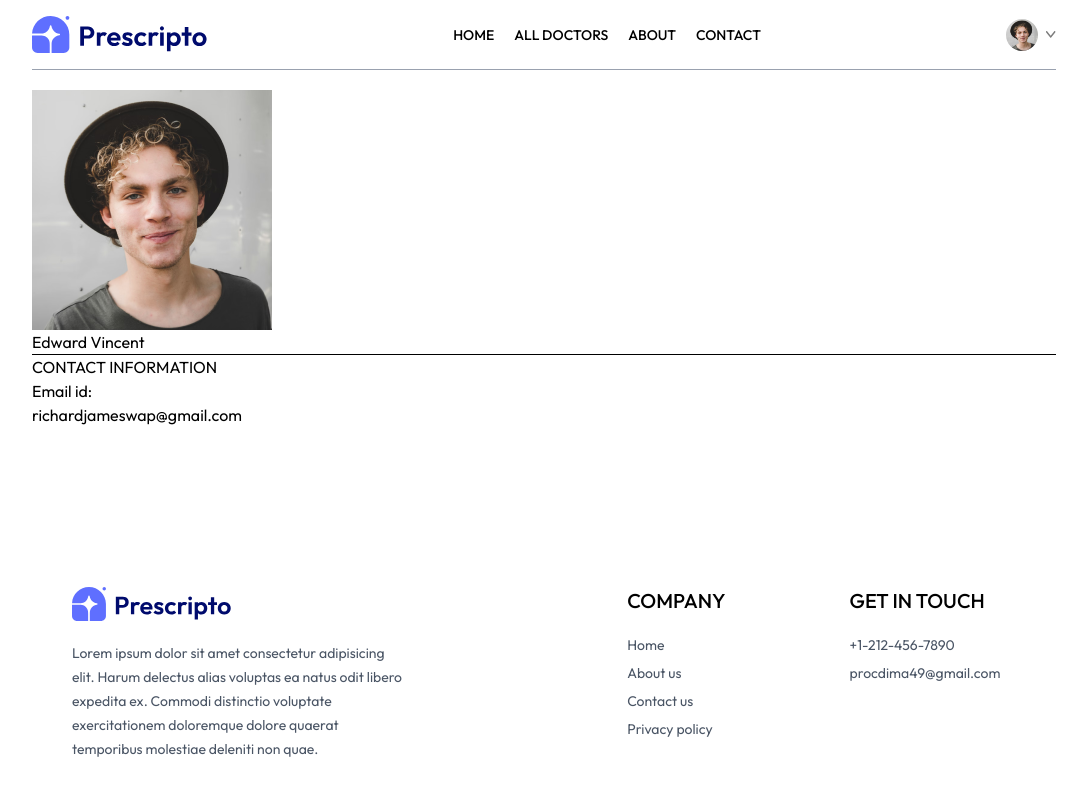
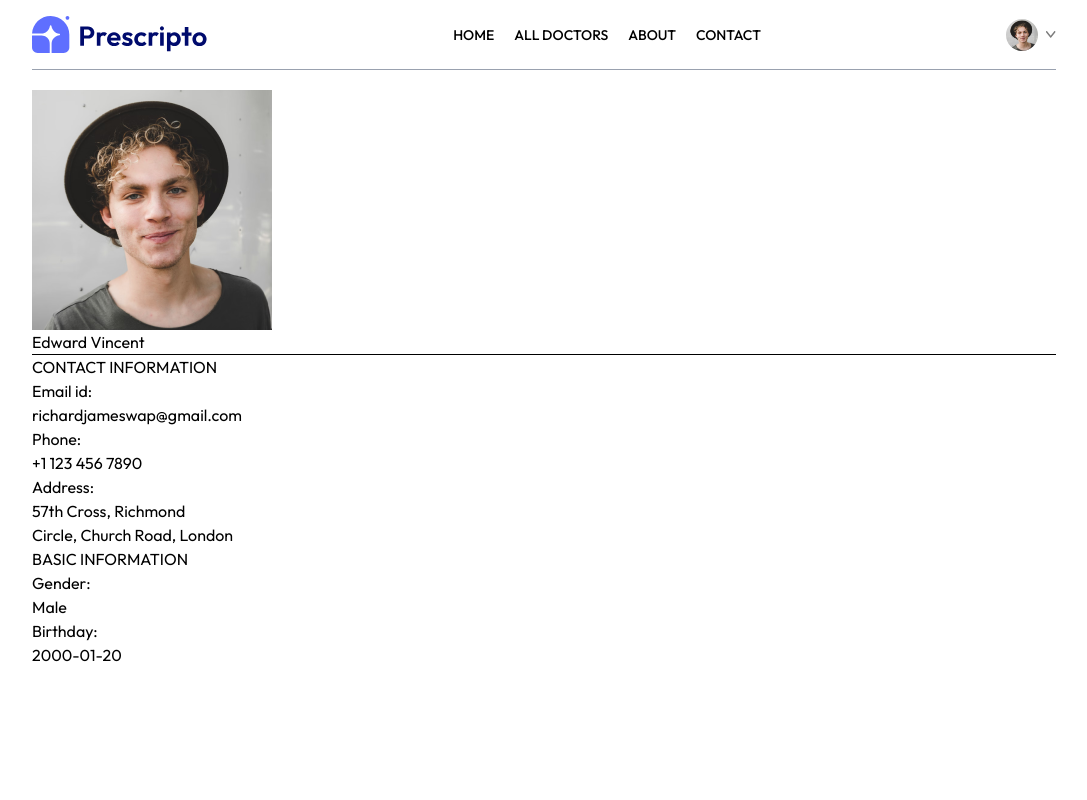
Before and after one commit to Dimaaap/doctor-appointments-site, a React (Vite) app: page /my-profile in a window 1280 px wide. Shown: the top 800 px of the page, without its empty margins (96-1183 px from the left). Built offline with nearby package versions, Linux system fonts and the light colour scheme; the HTML template or start-up script is replaced by a standard one.

Commit message:
Added new content

```diff
--- a/src/pages/MyProfile.jsx
+++ b/src/pages/MyProfile.jsx
@@ -1,8 +1,7 @@
-import { useState } from "react"
+import { useState } from "react";
 import { assets } from "../assets/assets_frontend/assets";
 
 const MyProfile = () => {
-
   const [userData, setUserData] = useState({
     name: "Edward Vincent",
     image: assets.profile_pic,
@@ -10,24 +9,29 @@ const MyProfile = () => {
     phone: "+1 123 456 7890",
     address: {
       line1: "57th Cross, Richmond",
-            line2: "Circle, Church Road, London"
+      line2: "Circle, Church Road, London",
     },
     gender: "Male",
-        dob: "2000-01-20"
-    })
+    dob: "2000-01-20",
+  });
 
   const [isEdit, setIsEdit] = useState(false);
 
-    return(
+  return (
     <div>
       <img src={userData.image} alt="" />
 
-            {
-                isEdit ? <input type="text"
-                value={ userData.name }
-                onChange={(e) => setUserData(prev => ({...prev, name: e.target.value}))} />
-                : <p>{ userData.name }</p>
+      {isEdit ? (
+        <input
+          type="text"
+          value={userData.name}
+          onChange={(e) =>
+            setUserData((prev) => ({ ...prev, name: e.target.value }))
           }
+        />
+      ) : (
+        <p>{userData.name}</p>
+      )}
 
       <hr />
 
@@ -35,16 +39,81 @@ const MyProfile = () => {
         <p>CONTACT INFORMATION</p>
 
         <div>
+          <p>Email id:</p>
+          <p>{userData.email}</p>
+          <p>Phone: </p>
+          {isEdit ? (
+            <input
+              type="tel"
+              value={userData.phone}
+              onChange={(e) =>
+                setUserData((prev) => ({ ...prev, phone: e.target.value }))
+              }
+            />
+          ) : (
+            <p>{userData.phone}</p>
+          )}
+
+          <p>Address: </p>
+
+          {isEdit ? (
             <p>
-                        Email id:
+              <input
+                onChange={(e) =>
+                  setUserData((prev) => ({
+                    ...prev,
+                    address: { ...prev.address, line1: e.target.value },
+                  }))
+                }
+                type="text"
+                value={userData.address.line1}
+              />
+              <br />
+              <input
+                type="text"
+                onChange={(e) =>
+                  setUserData((prev) => ({
+                    ...prev,
+                    address: { ...prev.address, line2: e.target.value },
+                  }))
+                }
+                value={userData.address.line2}
+              />
             </p>
+          ) : (
             <p>
-                        { userData.email }
+              {userData.address.line1}
+              <br />
+              {userData.address.line2}
             </p>
+          )}
+        </div>
+      </div>
+      <div>
+        <p>BASIC INFORMATION</p>
+        <div>
+          <p>Gender:</p>
+          {isEdit ? (
+            <select
+              onChange={(e) =>
+                setUserData((prev) => ({ ...prev, gender: e.target.value }))
+              }
+              value={userData.gender}
+            >
+              <option value="Male">Male</option>
+              <option value="Femail">Female</option>
+            </select>
+          ) : (
+            <p>{userData.gender}</p>
+          )}
+          <p>Birthday: </p>
+          { isEdit ? <input type="date" onChange={(e) => setUserData(prev => ({ ...prev, dob: e.target.value }))}
+          value={ userData.dob } />
+          : <p>{ userData.dob }</p> }
         </div>
       </div>
     </div>
-    )
-}
+  );
+};
 
-export default MyProfile
+export default MyProfile;
```
Lines whose indentation alone changed are shown as unchanged.
